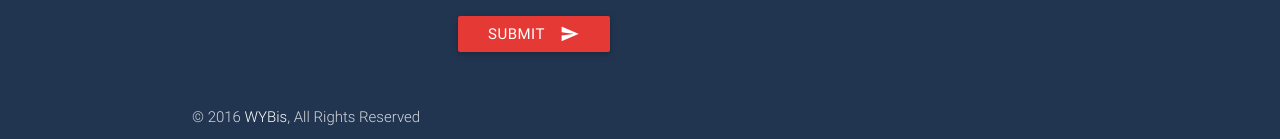
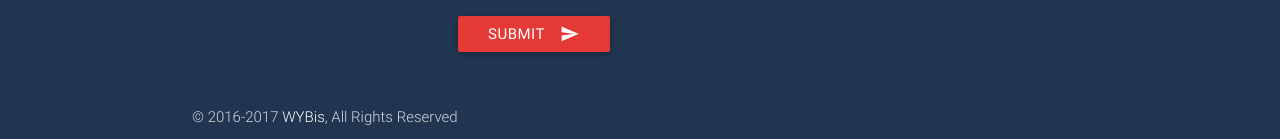
Before and after one commit to wybis/wybis, a Jekyll site: the page index.html, which Jekyll copies as it is, in a window 1280 px wide and 900 px high, scrolled down 1561 px. Shown: the part 758-897 px from the top of the window. Built offline with Jekyll 4.4.1, drawn with Linux system fonts in a browser that asks for light colours; Markdown is read by kramdown in place of the engine named in the settings.

Commit message:
email contact modified

```diff
--- a/index.html
+++ b/index.html
@@ -314,7 +314,7 @@
     <div class="container">
         <div class="row">
             <div class="col l6 s12">
-                <form class="col s12" action="https://formspree.io/jayaramanhari@yahoo.com" method="post">
+                <form class="col s12" action="https://formspree.io/contact@wybis.com" method="post">
                     <div class="row">
                         <div class="input-field col s6">
                             <i class="mdi-action-account-circle prefix white-text"></i>
@@ -365,7 +365,7 @@
     </div>
     <div class="footer-copyright default_color">
         <div class="container">
-            © 2016 <a class="white-text" href="http://www.wybis.com">WYBis</a>, All Rights Reserved
+            © 2016-2017 <a class="white-text" href="http://www.wybis.com">WYBis</a>, All Rights Reserved
             <!-- ACKNOWLEDGEMENTS-->
             <!-- Thanks to <a class="white-text" href="http://joashpereira.com/">joashpereira.com</a> and Materialize css-->
         </div>
```
